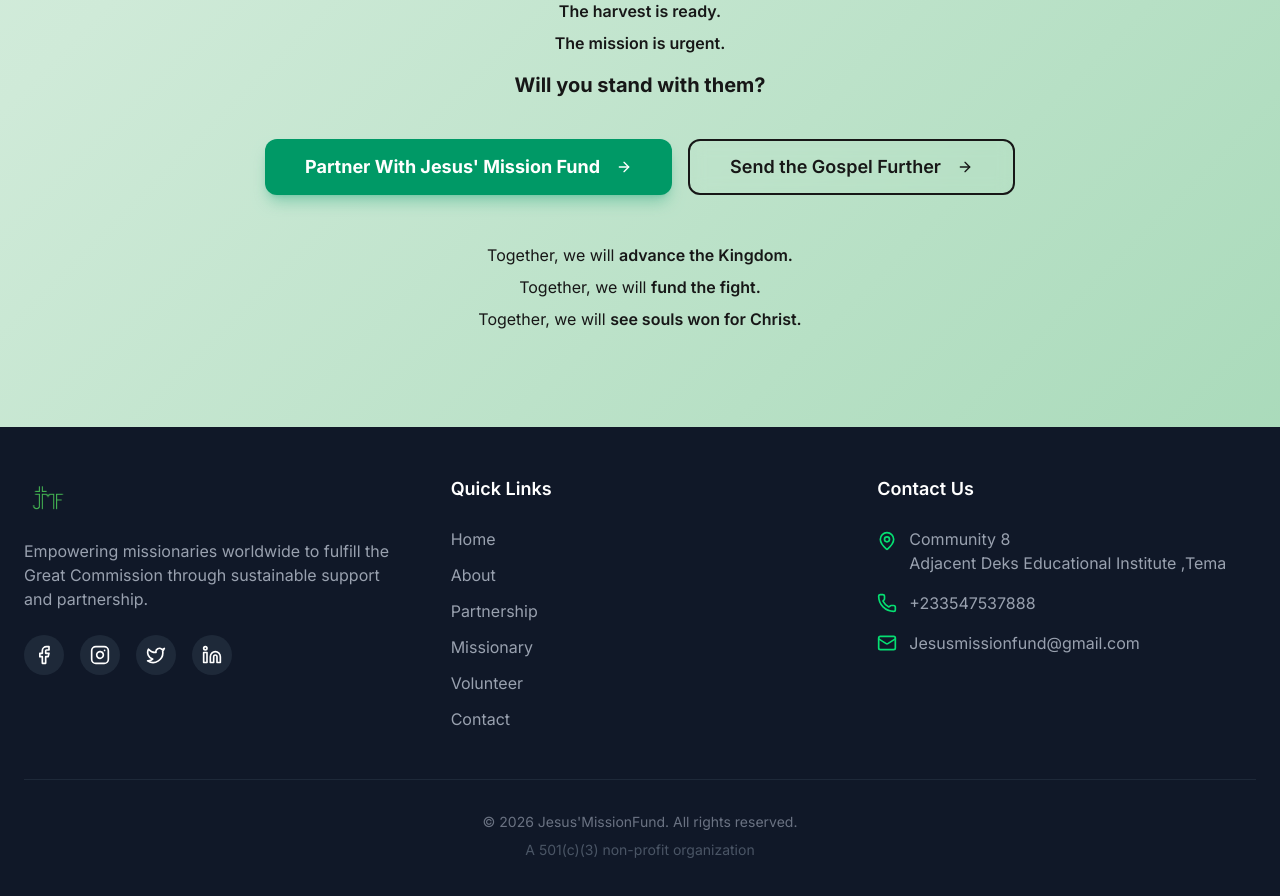
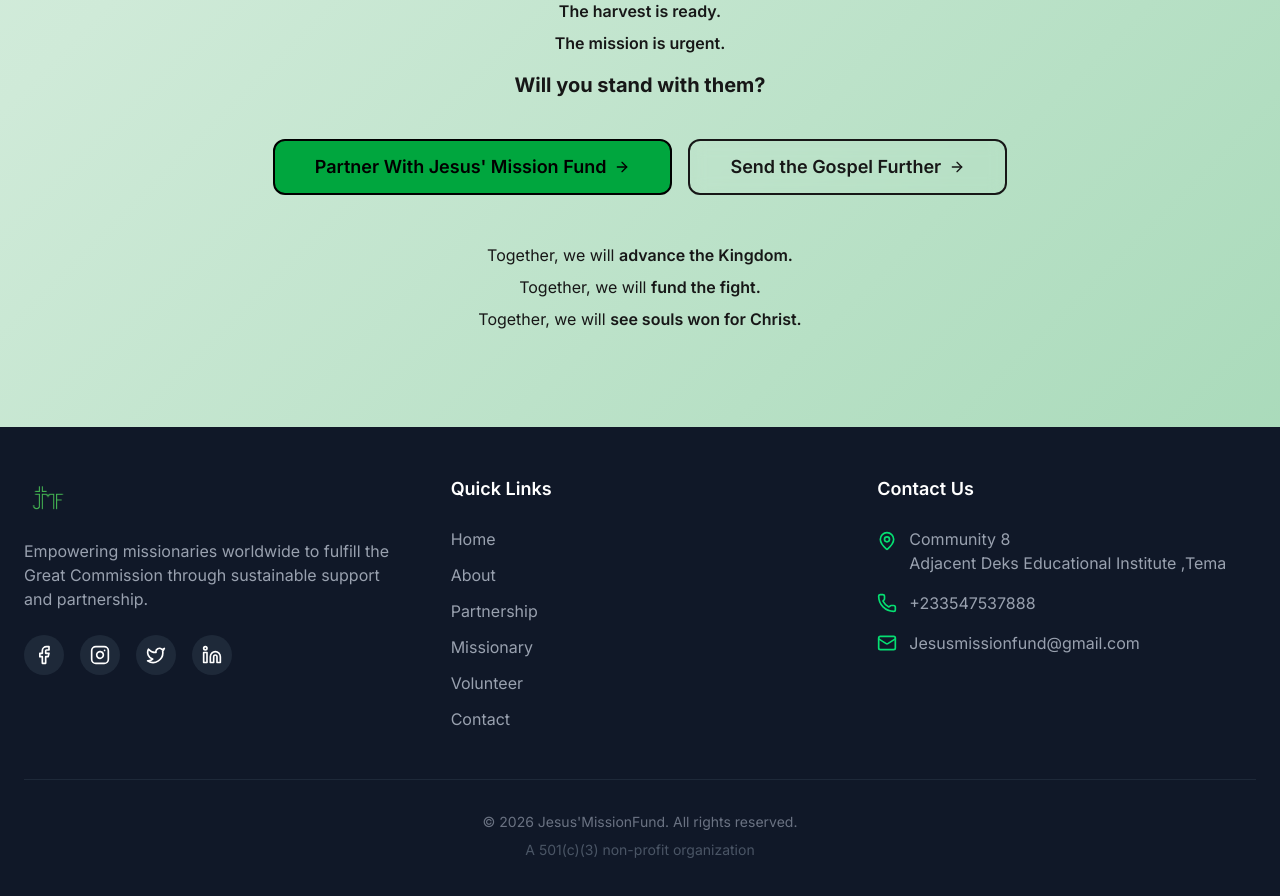
Before and after one commit to jesusmissionfundteam/JesusMissionFund, a Next.js app: page /partner in a window 1280 px wide. Shown: the part 4740-5636 px from the top of the page. Built offline with nearby package versions, Linux system fonts and the light colour scheme.

Commit message:
updated links for buttons using aschild

```diff
--- a/app/components/missionary/MissionaryCTA.tsx
+++ b/app/components/missionary/MissionaryCTA.tsx
@@ -6,7 +6,11 @@ import { Button } from "../../components/ui/button";
 
 const sectionFade = {
   hidden: { opacity: 0, y: 30 },
-  visible: { opacity: 1, y: 0, transition: { duration: 0.7, ease: "easeOut" as const } },
+  visible: {
+    opacity: 1,
+    y: 0,
+    transition: { duration: 0.7, ease: "easeOut" as const },
+  },
 };
 
 export default function MissionaryCTA() {
@@ -31,9 +35,20 @@ export default function MissionaryCTA() {
             If you believe this support will help you fulfill your calling more
             effectively, we invite you to apply today.
           </p>
-          <Button variant="hero" size="xl" className="group">
-            👉🏾 Help Me Do More for Christ
-            <a href="https://docs.google.com/forms/d/e/1FAIpQLSfxKaZfkIjl5EUZ-Jd8AemZjvPMSgmJXQYXBVXMV4Fti3L3cA/viewform?embedded=true" target="_blank" rel="noopener noreferrer">
+
+          <Button
+            asChild
+            variant="heroOutline"
+            size="xl"
+            className="group w-full sm:w-auto"
+          >
+            <a
+              href="https://docs.google.com/forms/d/e/1FAIpQLSfxKaZfkIjl5EUZ-Jd8AemZjvPMSgmJXQYXBVXMV4Fti3L3cA/viewform?embedded=true"
+              target="_blank"
+              rel="noopener noreferrer"
+              className="flex items-center gap-2 bg-green-600 text-white px-10 py-4 font-bold text-lg rounded-xl hover:bg-green-700 transition-all duration-300 transform hover:scale-105 group-hover:bg-green-700"
+            >
+              👉🏾 Help Me Do More for Christ
               <ArrowRight className="w-5 h-5 transition-transform group-hover:translate-x-1" />
             </a>
           </Button>
--- a/app/components/partners/PartnerCTA.tsx
+++ b/app/components/partners/PartnerCTA.tsx
@@ -24,30 +24,76 @@ export default function PartnerCTA() {
           </h2>
 
           <div className="space-y-2 mb-10">
-            <p className="text-lg text-muted-foreground">This is your opportunity to take your place behind the lines.</p>
-            <p className="text-foreground font-semibold">The soldiers are in the field.</p>
-            <p className="text-foreground font-semibold">The harvest is ready.</p>
-            <p className="text-foreground font-semibold">The mission is urgent.</p>
-            <p className="text-xl text-primary font-bold mt-4">Will you stand with them?</p>
+            <p className="text-lg text-muted-foreground">
+              This is your opportunity to take your place behind the lines.
+            </p>
+            <p className="text-foreground font-semibold">
+              The soldiers are in the field.
+            </p>
+            <p className="text-foreground font-semibold">
+              The harvest is ready.
+            </p>
+            <p className="text-foreground font-semibold">
+              The mission is urgent.
+            </p>
+            <p className="text-xl text-primary font-bold mt-4">
+              Will you stand with them?
+            </p>
           </div>
 
           <div className="flex flex-col sm:flex-row items-center justify-center gap-4 mb-12">
-            <Button variant="hero" size="xl" className="group w-full sm:w-auto">
-              Partner With Jesus&apos; Mission Fund
-              <a href="https://docs.google.com/forms/d/e/1FAIpQLSfxKaZfkIjl5EUZ-Jd8AemZjvPMSgmJXQYXBVXMV4Fti3L3cA/viewform?embedded=true" target="_blank" rel="noopener noreferrer"></a>
-              <ArrowRight className="w-5 h-5 transition-transform group-hover:translate-x-1" />
-            </Button>
-            <Button variant="heroOutline" size="xl" className="group w-full sm:w-auto">
-              Send the Gospel Further
-              <a href="https://docs.google.com/forms/d/e/1FAIpQLSfxKaZfkIjl5EUZ-Jd8AemZjvPMSgmJXQYXBVXMV4Fti3L3cA/viewform?embedded=true" target="_blank" rel="noopener noreferrer"></a>
-              <ArrowRight className="w-5 h-5 transition-transform group-hover:translate-x-1" />
+           <Button
+  asChild
+  variant="heroOutline"
+  size="xl"
+  className="group w-full sm:w-auto"
+>
+  <a
+    href="https://docs.google.com/forms/d/e/1FAIpQLSfxKaZfkIjl5EUZ-Jd8AemZjvPMSgmJXQYXBVXMV4Fti3L3cA/viewform?embedded=true"
+    target="_blank"
+    rel="noopener noreferrer"
+    className="flex items-center gap-2 bg-green-600 text-black px-10 py-4 font-bold text-lg rounded-xl hover:bg-green-700 transition-all duration-300 transform hover:scale-105 group-hover:bg-green-700"
+  >
+Partner With Jesus&apos; Mission Fund    <ArrowRight className="w-5 h-5 transition-transform group-hover:translate-x-1" />
+  </a>
+</Button>
+            <Button
+              asChild
+              variant="heroOutline"
+              size="xl"
+              className="group w-full sm:w-auto"
+            >
+              <a
+                href="https://docs.google.com/forms/d/e/1FAIpQLSfxKaZfkIjl5EUZ-Jd8AemZjvPMSgmJXQYXBVXMV4Fti3L3cA/viewform?embedded=true"
+                target="_blank"
+                rel="noopener noreferrer"
+                className="flex items-center gap-2"
+              >
+                Send the Gospel Further
+                <ArrowRight className="w-5 h-5 transition-transform group-hover:translate-x-1" />
+              </a>
             </Button>
           </div>
 
           <div className="space-y-2">
-            <p className="text-muted-foreground">Together, we will <span className="font-semibold text-foreground">advance the Kingdom.</span></p>
-            <p className="text-muted-foreground">Together, we will <span className="font-semibold text-foreground">fund the fight.</span></p>
-            <p className="text-muted-foreground">Together, we will <span className="font-semibold text-primary">see souls won for Christ.</span></p>
+            <p className="text-muted-foreground">
+              Together, we will{" "}
+              <span className="font-semibold text-foreground">
+                advance the Kingdom.
+              </span>
+            </p>
+            <p className="text-muted-foreground">
+              Together, we will{" "}
+              <span className="font-semibold text-foreground">
+                fund the fight.
+              </span>
+            </p>
+            <p className="text-muted-foreground">
+              Together, we will{" "}
+              <span className="font-semibold text-primary">
+                see souls won for Christ.
+              </span>
+            </p>
           </div>
         </motion.div>
       </div>
```
